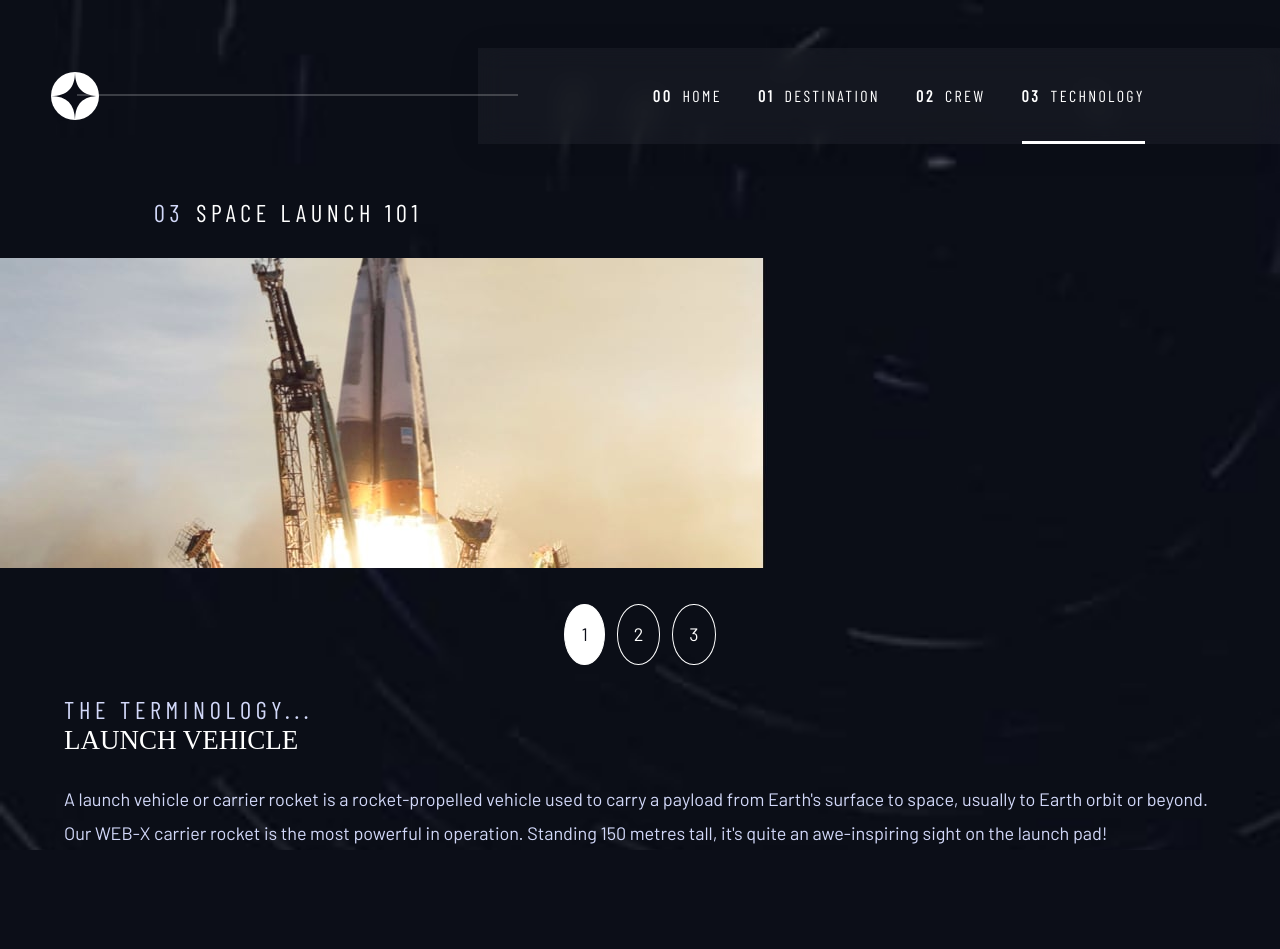
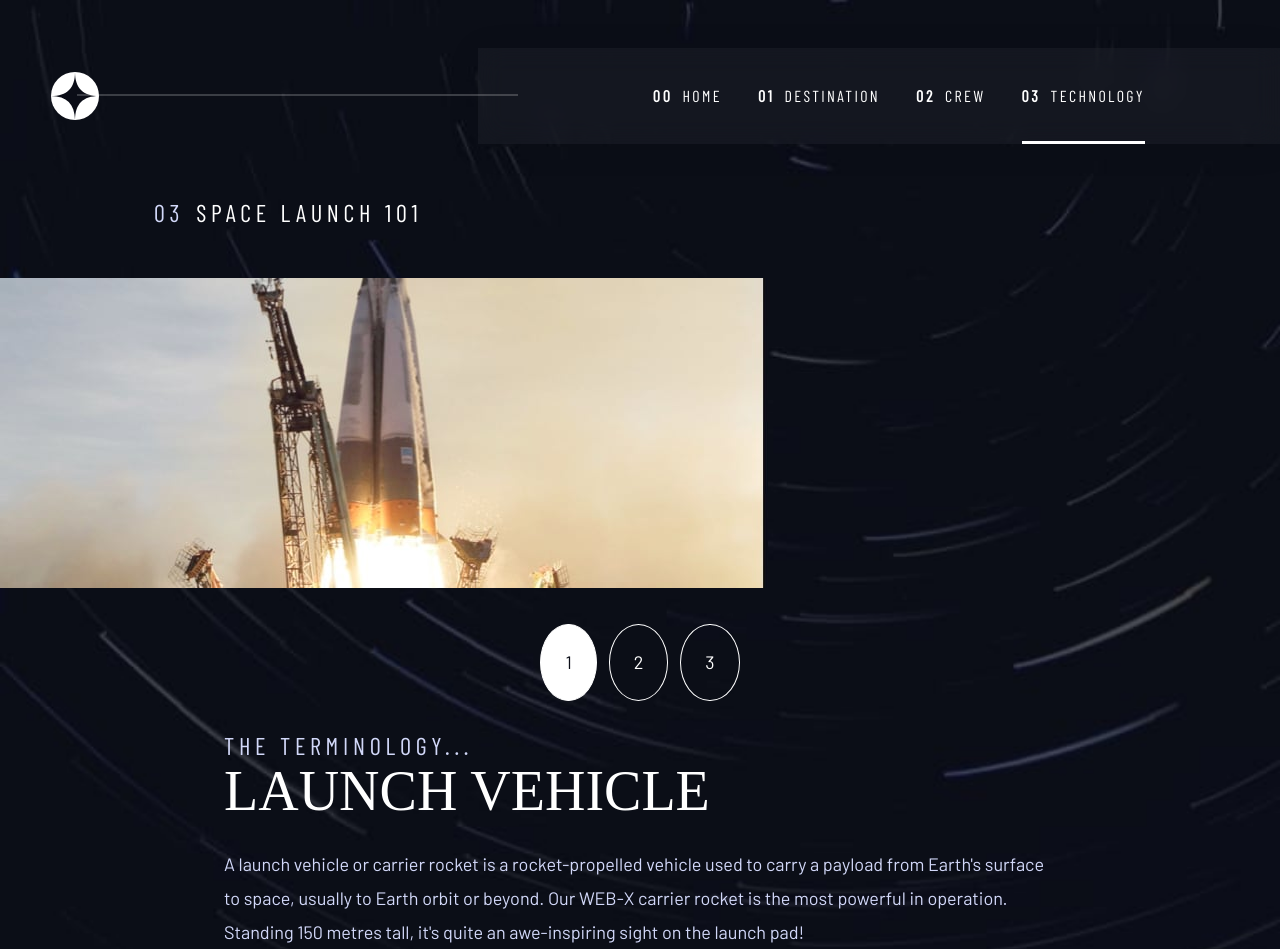
Before and after one commit to Paul-HenryN/space-tourism, a React (Vite) app: page /technology in a window 1280 px wide. Before the commit the page ends 850 px from the top, so only its background shows below. Built offline with nearby package versions, Linux system fonts and the light colour scheme; a web font is replaced by a local one.

Commit message:
feat: technology page tablet version

```diff
--- a/src/components/CarouselButton.jsx
+++ b/src/components/CarouselButton.jsx
@@ -1,6 +1,6 @@
 export default function CarouselButton({ active, onClick, children }) {
   let finalClass =
-    "flex align-center justify-center pd-xxs txt-secondary border border-1 border-secondary square round hover-bg-secondary hover-txt-primary";
+    "flex align-center justify-center pd-xxs pd-md-xs txt-secondary border border-1 border-secondary square round hover-bg-secondary hover-txt-primary";
 
   if (active) {
     finalClass = finalClass.replace("txt-secondary", "txt-primary");
--- a/src/routes/Technology.jsx
+++ b/src/routes/Technology.jsx
@@ -31,7 +31,7 @@ export default function Technology() {
         <p>Loading...</p>
       ) : (
         <img
-          className="mg-btm-md"
+          className="mg-btm-md mg-top-md-xl"
           src={`./src/${technologies[activeTechnologyIndex].images.landscape}`}
           alt={technologies[activeTechnologyIndex].name}
         />
@@ -55,7 +55,7 @@ export default function Technology() {
 
           <Column>
             <p className="heading-5">The terminology...</p>
-            <h2 className="mg-btm-sm">
+            <h2 className="heading-3 mg-btm-sm">
               {technologies[activeTechnologyIndex].name}
             </h2>
             <p>{technologies[activeTechnologyIndex].description}</p>
--- a/src/styles/pages/Technology.module.css
+++ b/src/styles/pages/Technology.module.css
@@ -1,7 +1,17 @@
 .bg {
   background-image: url("../../assets/technology/background-technology-mobile.jpg");
+}
+@media (min-width: 768px) {
+  .bg {
+    background-image: url("../../assets/technology/background-technology-tablet.jpg");
+  }
 }
 
 .container {
   width: 90%;
 }
+@media (min-width: 768px) {
+  .container {
+    width: 65%;
+  }
+}
--- a/src/styles/utils.css
+++ b/src/styles/utils.css
@@ -121,6 +121,9 @@
 /* Paddings */
 .pd-xxs {
   padding: var(--space-xxs);
+}
+.pd-xs {
+  padding: var(--space-xs);
 }
 .pd-sm {
   padding: var(--space-sm);
@@ -371,6 +374,16 @@
   .mg-top-md-lg {
     margin-top: var(--space-lg);
   }
+  .mg-top-md-xl {
+    margin-top: var(--space-lg);
+  }
+  .mg-btm-md-md {
+    margin-bottom: var(--space-md);
+  }
+
+  .pd-md-xs {
+    padding: var(--space-xs);
+  }
 
   .justify-md-start {
     justify-content: start;
```
